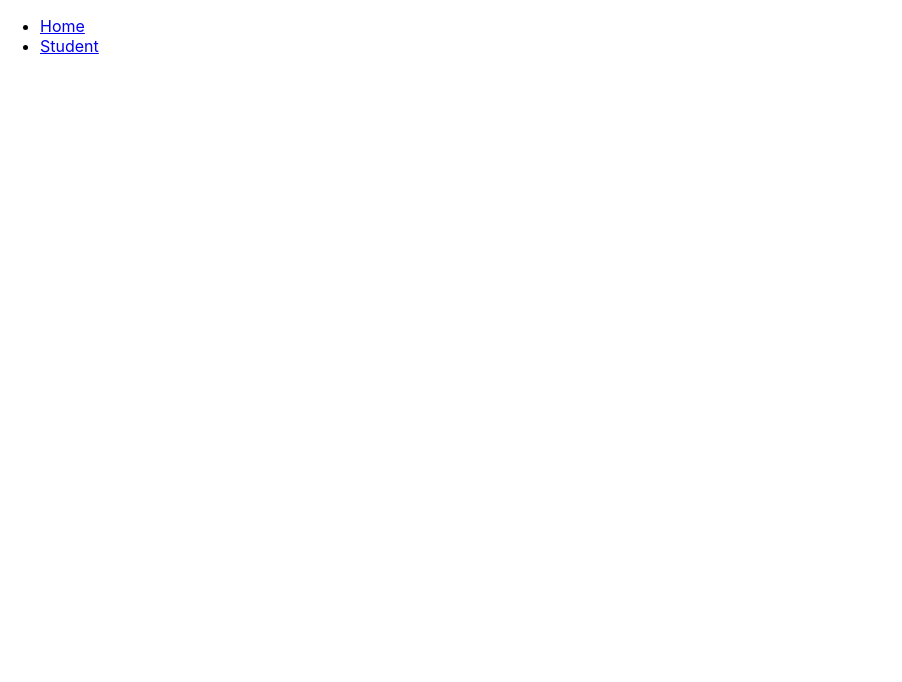
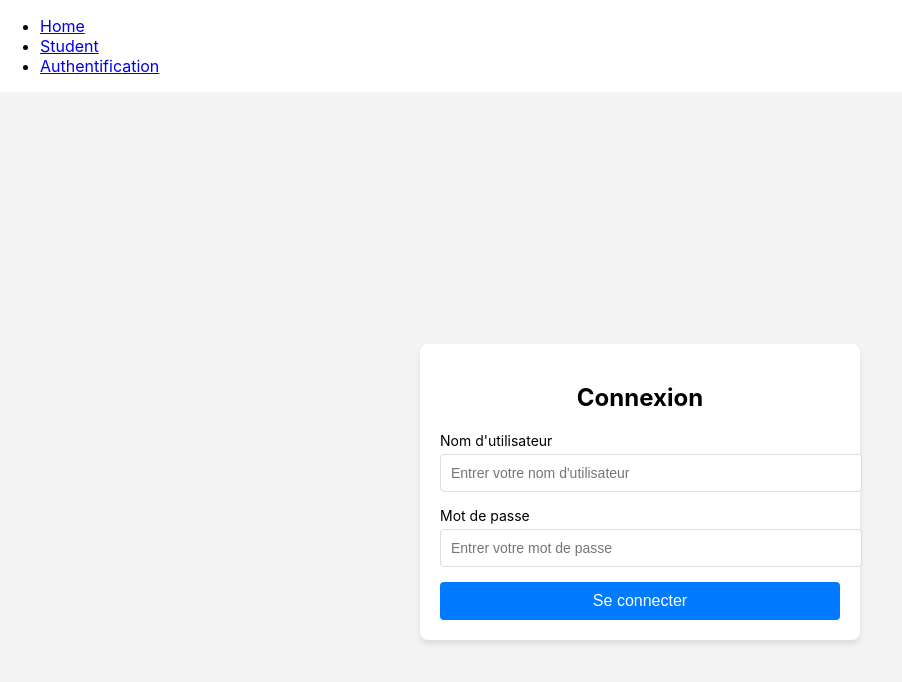
Before and after one commit to CloNTCL/AdvancedProg, a React (Create React App) app in the folder frontend/: page /authentification in a window 1280 px wide. Before the commit this address had no page. Shown: the top 682 px of the page, without its empty margins (0-902 px from the left). Built offline with nearby package versions, Linux system fonts and the light colour scheme.

Commit message:
Ajout de la page Authentification et son style CSS

```diff
--- a/frontend/package.json
+++ b/frontend/package.json
@@ -3,6 +3,9 @@
   "version": "0.1.0",
   "private": true,
   "dependencies": {
+    "@emotion/react": "^11.13.5",
+    "@emotion/styled": "^11.13.5",
+    "@mui/material": "^6.1.9",
     "@testing-library/jest-dom": "^5.17.0",
     "@testing-library/react": "^13.4.0",
     "@testing-library/user-event": "^13.5.0",
--- a/frontend/src/app/App.js
+++ b/frontend/src/app/App.js
@@ -1,7 +1,8 @@
-import React from 'react';
-import { BrowserRouter as Router, Routes, Route, Link } from 'react-router-dom';
-import Home from '../pages/Home';
-import Student from '../pages/Student';
+import React from "react";
+import { BrowserRouter as Router, Routes, Route, Link } from "react-router-dom";
+import Home from "../pages/Home";
+import Student from "../pages/Student";
+import Authentification from "../pages/authentification";
 
 function App() {
   return (
@@ -10,12 +11,14 @@ function App() {
         <ul>
           <li><Link to="/">Home</Link></li>
           <li><Link to="/student">Student</Link></li>
+          <li><Link to="/authentification">Authentification</Link></li>
         </ul>
       </nav>
 
       <Routes>
         <Route path="/" element={<Home />} />
         <Route path="/student" element={<Student />} />
+        <Route path="/authentification" element={<Authentification />} />
       </Routes>
     </Router>
   );
--- /dev/null
+++ b/frontend/src/pages/authentification.js
@@ -0,0 +1,27 @@
+import React from "react";
+import "../styles/authentification.css";
+
+const Authentification = () => {
+  return (
+    <div className="auth-container">
+      <div className="auth-box">
+        <h2 className="auth-title">Connexion</h2>
+        <form>
+          <div className="auth-field">
+            <label>Nom d'utilisateur</label>
+            <input type="text" placeholder="Entrer votre nom d'utilisateur" />
+          </div>
+          <div className="auth-field">
+            <label>Mot de passe</label>
+            <input type="password" placeholder="Entrer votre mot de passe" />
+          </div>
+          <button className="auth-button" type="submit">
+            Se connecter
+          </button>
+        </form>
+      </div>
+    </div>
+  );
+};
+
+export default Authentification;
--- /dev/null
+++ b/frontend/src/styles/authentification.css
@@ -0,0 +1,71 @@
+.auth-container {
+    display: flex;
+    justify-content: center;
+    align-items: center;
+    min-height: 100vh;
+    background-color: #f4f4f4;
+  }
+
+  .auth-box {
+    background: #fff;
+    padding: 20px;
+    border-radius: 8px;
+    box-shadow: 0 4px 6px rgba(0, 0, 0, 0.1);
+    width: 400px;
+    text-align: center;
+  }
+
+  .auth-title {
+    font-size: 24px;
+    font-weight: bold;
+    margin-bottom: 20px;
+  }
+
+  .auth-field {
+    margin-bottom: 15px;
+    text-align: left;
+  }
+
+  .auth-field label {
+    display: block;
+    font-size: 14px;
+    margin-bottom: 5px;
+  }
+
+  .auth-field input {
+    width: 100%;
+    padding: 10px;
+    border: 1px solid #ddd;
+    border-radius: 4px;
+    font-size: 14px;
+  }
+
+  .auth-button {
+    width: 100%;
+    padding: 10px;
+    background-color: #007bff;
+    color: #fff;
+    border: none;
+    border-radius: 4px;
+    font-size: 16px;
+    cursor: pointer;
+  }
+
+  .auth-button:hover {
+    background-color: #0056b3;
+  }
+
+  .auth-footer {
+    margin-top: 20px;
+    font-size: 14px;
+    color: #555;
+  }
+
+  .auth-footer a {
+    color: #007bff;
+    text-decoration: none;
+  }
+
+  .auth-footer a:hover {
+    text-decoration: underline;
+  }
```
Also changed, not shown: 1 other file (tests, documents, lock files or other folders).
